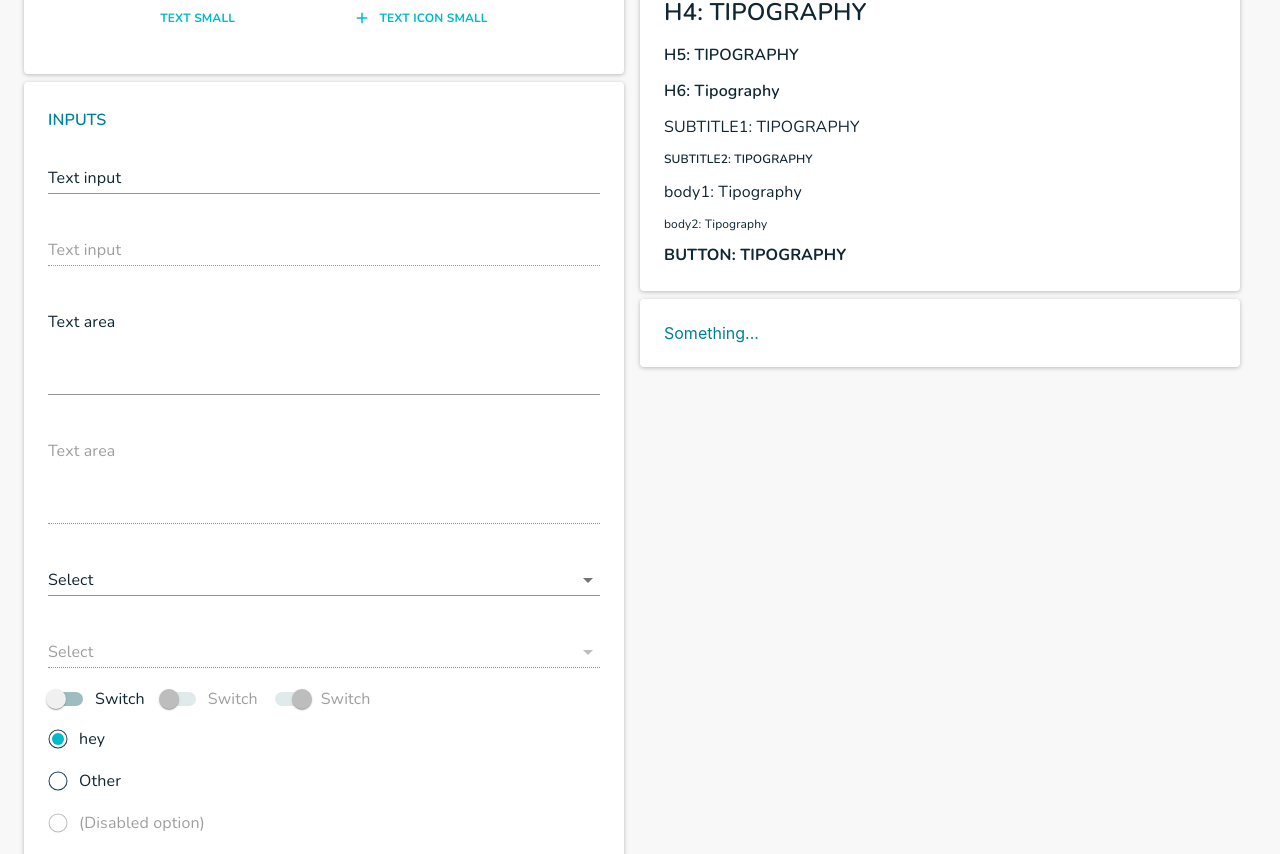
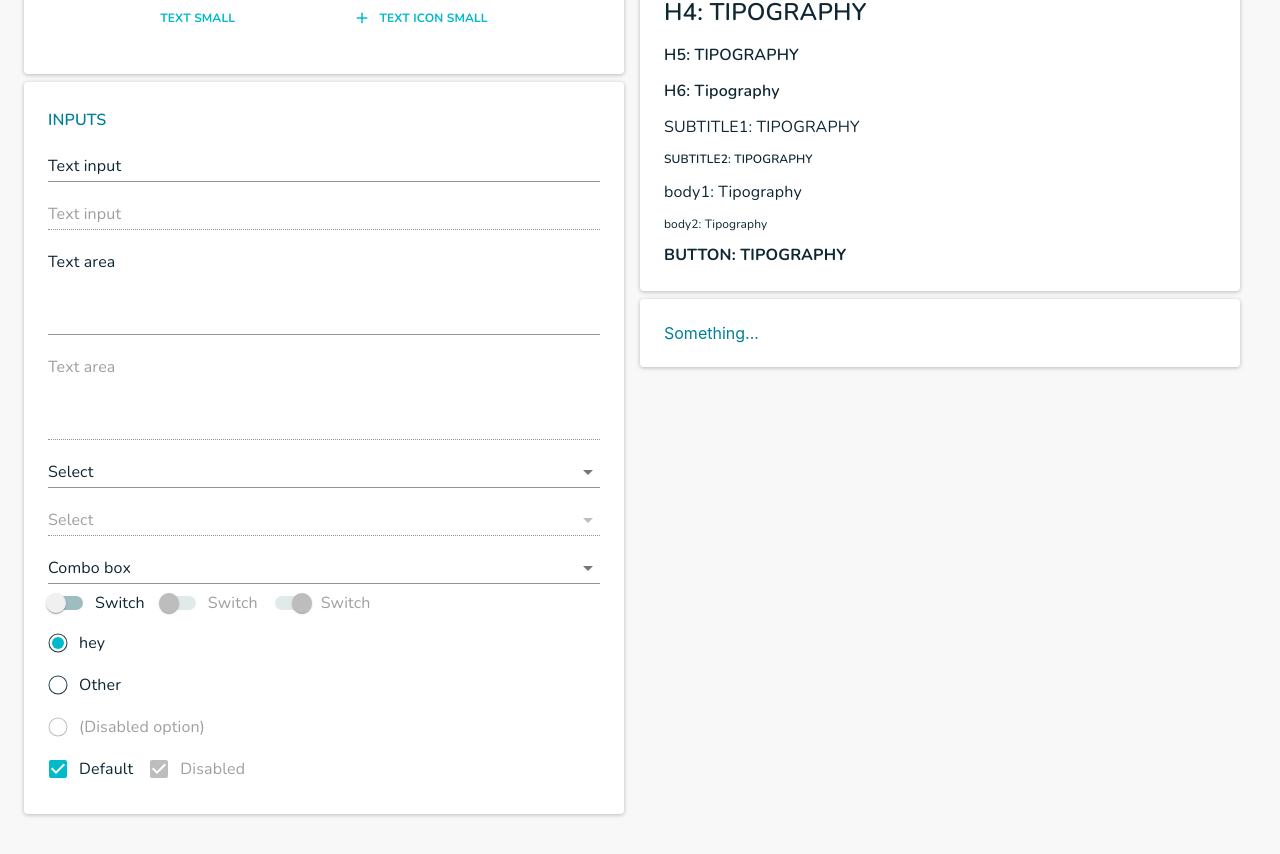
Before and after one commit to matheuskerpen/material-ui-theme, a React (Create React App) app: page / in a window 1280 px wide. Shown: the part 478-1332 px from the top of the page. Built offline with nearby package versions, Linux system fonts and the light colour scheme.

Commit message:
material/lab

```diff
--- a/package.json
+++ b/package.json
@@ -5,6 +5,7 @@
   "dependencies": {
     "@material-ui/core": "^4.11.2",
     "@material-ui/icons": "^4.11.2",
+    "@material-ui/lab": "^4.0.0-alpha.57",
     "@testing-library/jest-dom": "^5.11.4",
     "@testing-library/react": "^11.1.0",
     "@testing-library/user-event": "^12.1.10",
--- a/src/components/Inpupts.tsx
+++ b/src/components/Inpupts.tsx
@@ -1,8 +1,16 @@
 import React from 'react';
+import Autocomplete from '@material-ui/lab/Autocomplete';
 import { Card, FormControlLabel, TextField, Typography, Switch, RadioGroup, Checkbox } from '@material-ui/core';
 import B2bRadio from "./B2bRadio";
 
-export default function Inputs():React.ReactElement {
+const top100Films = [
+    { title: 'The Shawshank Redemption', year: 1994 },
+    { title: 'The Godfather', year: 1972 },
+    { title: 'The Godfather: Part II', year: 1974 },
+    { title: 'The Dark Knight', year: 2008 },
+]
+
+export default function Inputs(): React.ReactElement {
     const [value, setValue] = React.useState('female');
 
     const handleChangeRadioGroup = (event: React.ChangeEvent<HTMLInputElement>) => {
@@ -27,6 +35,12 @@ export default function Inputs():React.ReactElement {
             <TextField multiline rows={4} label="Text area" placeholder="Placeholder" fullWidth={true} disabled />
             <TextField select label="Select" fullWidth={true} />
             <TextField select label="Select" fullWidth={true} disabled />
+            <Autocomplete
+                options={top100Films}
+                getOptionLabel={(option:any) => option.title}
+                // style={{ width: 300 }}
+                renderInput={(params:any) => <TextField fullWidth={true} {...params} label="Combo box" />}
+            />
             <FormControlLabel control={<Switch />} label="Switch" />
             <FormControlLabel control={<Switch />} label="Switch" disabled />
             <FormControlLabel control={<Switch checked={true} />} label="Switch" disabled />
--- a/src/theme.tsx
+++ b/src/theme.tsx
@@ -183,11 +183,11 @@ const theme = createMuiTheme({
                 fontSize: 12
             }
         },
-        MuiTextField: {
-            root: {
-                margin: "12px 0px"
-            }
-        },
+        // MuiTextField: {
+        //     root: {
+        //         margin: "12px 0px"
+        //     }
+        // },
         MuiInputBase: {
             root: {
                 color: "#0F2733"
```
Also changed, not shown: 2 other files (tests, documents, lock files or other folders).
